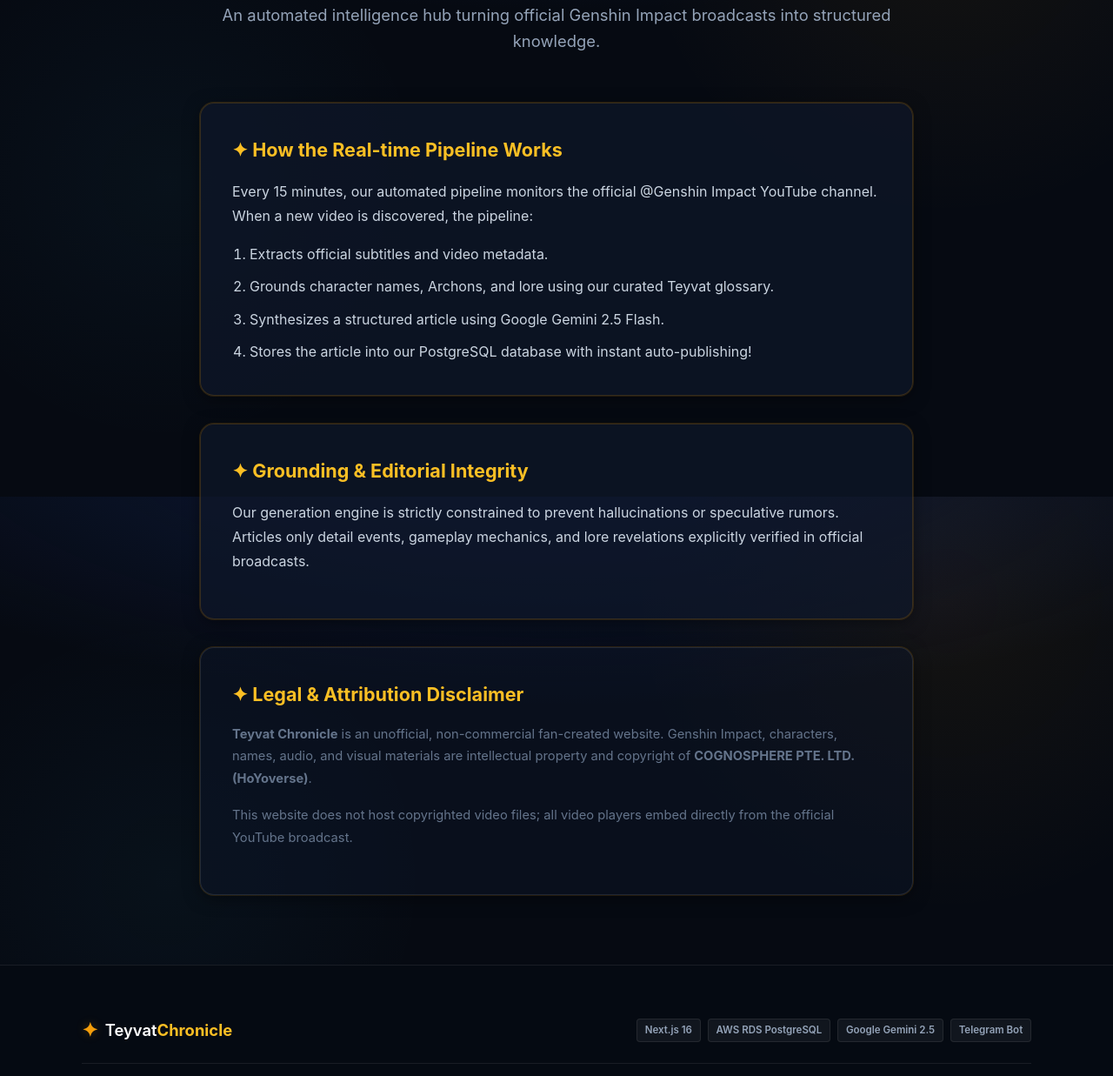
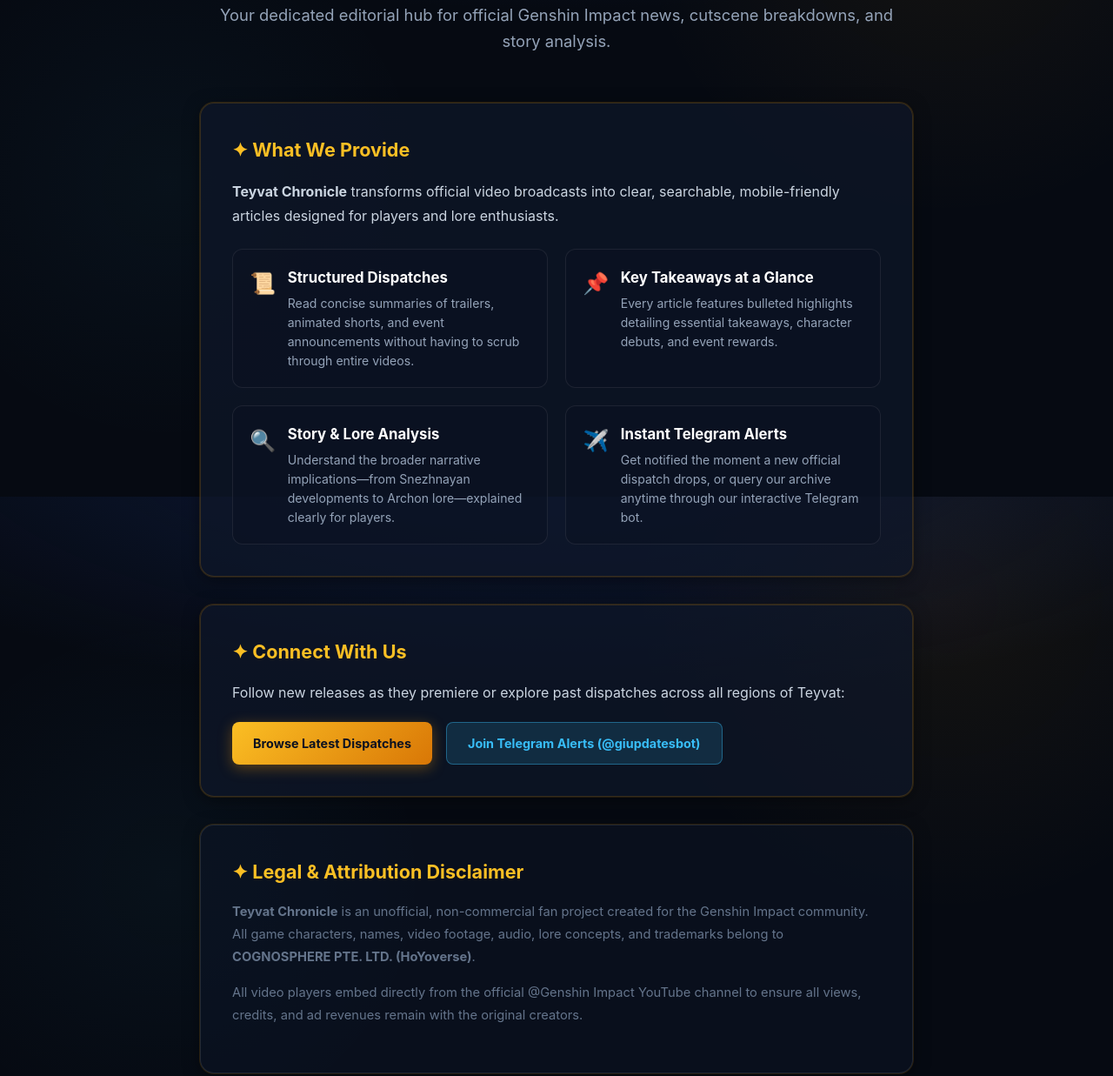
Before and after one commit to thescientiest/genshin-news-updates, a React app: page /about in a window 1280 px wide. Shown: the part 229-1466 px from the top of the page at 87% size. Built offline with nearby package versions, Linux system fonts and the light colour scheme; some packages are replaced by stand-ins of ours.

Commit message:
Remove Gemini references, remove Admin tab from nav, and focus content on reader value

```diff
--- a/src/app/about/page.tsx
+++ b/src/app/about/page.tsx
@@ -1,57 +1,97 @@
 import type { Metadata } from 'next';
+import Link from 'next/link';
 import { CHANNEL_URL, CHANNEL_NAME } from '@/lib/config';
 
 export const metadata: Metadata = {
   title: 'About Teyvat Chronicle',
-  description: 'Learn about the automated Genshin Impact article platform, data pipeline, and legal attributions.',
+  description: 'Learn about Teyvat Chronicle, our structured Genshin Impact dispatches, and official attributions.',
 };
 
 export default function AboutPage() {
   return (
     <div className="about-container">
       <div className="about-header">
-        <span className="badge">Fan Project</span>
+        <span className="badge">Community Fan Archive</span>
         <h1>About Teyvat Chronicle</h1>
         <p className="subtitle">
-          An automated intelligence hub turning official Genshin Impact broadcasts into structured knowledge.
+          Your dedicated editorial hub for official Genshin Impact news, cutscene breakdowns, and story analysis.
         </p>
       </div>
 
       <div className="about-content">
         <section className="info-card">
-          <h2>✦ How the Real-time Pipeline Works</h2>
+          <h2>✦ What We Provide</h2>
           <p>
-            Every 15 minutes, our automated pipeline monitors the official{' '}
-            <a href={CHANNEL_URL} target="_blank" rel="noopener noreferrer">
-              @{CHANNEL_NAME}
-            </a>{' '}
-            YouTube channel. When a new video is discovered, the pipeline:
+            <strong>Teyvat Chronicle</strong> transforms official video broadcasts into clear, searchable, mobile-friendly articles designed for players and lore enthusiasts.
           </p>
-          <ol>
-            <li>Extracts official subtitles and video metadata.</li>
-            <li>Grounds character names, Archons, and lore using our curated Teyvat glossary.</li>
-            <li>Synthesizes a structured article using Google Gemini 2.5 Flash.</li>
-            <li>Stores the article into our PostgreSQL database with instant auto-publishing!</li>
-          </ol>
+          <div className="features-grid">
+            <div className="feature-item">
+              <span className="feature-icon">📜</span>
+              <div>
+                <h3>Structured Dispatches</h3>
+                <p>Read concise summaries of trailers, animated shorts, and event announcements without having to scrub through entire videos.</p>
+              </div>
+            </div>
+
+            <div className="feature-item">
+              <span className="feature-icon">📌</span>
+              <div>
+                <h3>Key Takeaways at a Glance</h3>
+                <p>Every article features bulleted highlights detailing essential takeaways, character debuts, and event rewards.</p>
+              </div>
+            </div>
+
+            <div className="feature-item">
+              <span className="feature-icon">🔍</span>
+              <div>
+                <h3>Story & Lore Analysis</h3>
+                <p>Understand the broader narrative implications—from Snezhnayan developments to Archon lore—explained clearly for players.</p>
+              </div>
+            </div>
+
+            <div className="feature-item">
+              <span className="feature-icon">✈️</span>
+              <div>
+                <h3>Instant Telegram Alerts</h3>
+                <p>Get notified the moment a new official dispatch drops, or query our archive anytime through our interactive Telegram bot.</p>
+              </div>
+            </div>
+          </div>
         </section>
 
         <section className="info-card">
-          <h2>✦ Grounding & Editorial Integrity</h2>
+          <h2>✦ Connect With Us</h2>
           <p>
-            Our generation engine is strictly constrained to prevent hallucinations or speculative rumors.
-            Articles only detail events, gameplay mechanics, and lore revelations explicitly verified in official broadcasts.
+            Follow new releases as they premiere or explore past dispatches across all regions of Teyvat:
           </p>
+          <div className="about-action-buttons">
+            <Link href="/" className="channel-button">
+              Browse Latest Dispatches
+            </Link>
+            <a
+              href="https://t.me/giupdatesbot"
+              target="_blank"
+              rel="noopener noreferrer"
+              className="channel-button telegram-sub-btn"
+            >
+              Join Telegram Alerts (@giupdatesbot)
+            </a>
+          </div>
         </section>
 
         <section className="info-card disclaimer-card">
           <h2>✦ Legal & Attribution Disclaimer</h2>
           <p>
-            <strong>Teyvat Chronicle</strong> is an unofficial, non-commercial fan-created website.
-            Genshin Impact, characters, names, audio, and visual materials are intellectual property and copyright of{' '}
+            <strong>Teyvat Chronicle</strong> is an unofficial, non-commercial fan project created for the Genshin Impact community.
+            All game characters, names, video footage, audio, lore concepts, and trademarks belong to{' '}
             <strong>COGNOSPHERE PTE. LTD. (HoYoverse)</strong>.
           </p>
           <p>
-            This website does not host copyrighted video files; all video players embed directly from the official YouTube broadcast.
+            All video players embed directly from the official{' '}
+            <a href={CHANNEL_URL} target="_blank" rel="noopener noreferrer">
+              @{CHANNEL_NAME}
+            </a>{' '}
+            YouTube channel to ensure all views, credits, and ad revenues remain with the original creators.
           </p>
         </section>
       </div>
--- a/src/app/globals.css
+++ b/src/app/globals.css
@@ -1272,13 +1272,59 @@
   margin-bottom: 1rem;
 }
 
-.info-card ol {
-  margin-left: 1.25rem;
-  color: #cbd5e1;
-  line-height: 1.75;
+.features-grid {
+  display: grid;
+  grid-template-columns: repeat(2, 1fr);
+  gap: 1.25rem;
+  margin-top: 1.5rem;
+}
+
+@media (max-width: 640px) {
+  .features-grid {
+    grid-template-columns: 1fr;
+  }
+}
+
+.feature-item {
   display: flex;
-  flex-direction: column;
-  gap: 0.6rem;
+  align-items: flex-start;
+  gap: 0.85rem;
+  background: rgba(11, 17, 32, 0.5);
+  border: 1px solid var(--border-subtle);
+  border-radius: var(--radius-md);
+  padding: 1.2rem;
+}
+
+.feature-icon {
+  font-size: 1.5rem;
+  flex-shrink: 0;
+  margin-top: 0.1rem;
+}
+
+.feature-item h3 {
+  font-size: 1.05rem;
+  font-weight: 700;
+  color: #ffffff;
+  margin-bottom: 0.35rem;
+}
+
+.feature-item p {
+  font-size: 0.88rem;
+  color: var(--text-secondary);
+  line-height: 1.55;
+  margin: 0;
+}
+
+.about-action-buttons {
+  display: flex;
+  flex-wrap: wrap;
+  gap: 1rem;
+  margin-top: 1.25rem;
+}
+
+.footer-tagline {
+  font-size: 0.85rem;
+  color: var(--text-muted);
 }
 
 .disclaimer-card {
--- a/src/app/layout.tsx
+++ b/src/app/layout.tsx
@@ -30,7 +30,6 @@
                 <span className="brand-text">
                   Teyvat<strong>Chronicle</strong>
                 </span>
-                <span className="header-badge">AUTO-AI</span>
               </Link>
 
               <nav className="nav-links">
@@ -38,10 +37,7 @@
                   Dispatches
                 </Link>
                 <Link href="/about" className="nav-link">
-                  Pipeline & About
-                </Link>
-                <Link href="/admin" className="nav-link">
-                  Admin
+                  About
                 </Link>
                 <a
                   href="https://t.me/giupdatesbot"
@@ -67,22 +63,19 @@
                   <span className="logo-gem">✦</span>
                   <span className="brand-text">Teyvat<strong>Chronicle</strong></span>
                 </div>
-                <div className="footer-tech-stack">
-                  <span className="tech-tag">Next.js 16</span>
-                  <span className="tech-tag">AWS RDS PostgreSQL</span>
-                  <span className="tech-tag">Google Gemini 2.5</span>
-                  <span className="tech-tag">Telegram Bot</span>
+                <div className="footer-tagline">
+                  <span>Official Genshin Impact News & Cutscene Breakdowns</span>
                 </div>
               </div>
 
               <p className="disclaimer">
-                Teyvat Chronicle is an unofficial, non-commercial fan intelligence service. Genshin Impact and all related visual assets, lore, audio, and character names are copyrighted trademarks of <strong>COGNOSPHERE PTE. LTD. (HoYoverse)</strong>.
+                Teyvat Chronicle is an unofficial, non-commercial fan project. Genshin Impact and all related visual assets, lore, audio, and character names are copyrighted trademarks of <strong>COGNOSPHERE PTE. LTD. (HoYoverse)</strong>.
               </p>
 
               <div className="footer-links">
-                <Link href="/">Headquarters</Link>
+                <Link href="/">Dispatches</Link>
                 <span>•</span>
-                <Link href="/about">How It Works</Link>
+                <Link href="/about">About This Project</Link>
                 <span>•</span>
                 <a href="https://t.me/giupdatesbot" target="_blank" rel="noopener noreferrer">
                   Telegram Bot (@giupdatesbot)
--- a/src/lib/config.ts
+++ b/src/lib/config.ts
@@ -2,6 +2,6 @@
 export const PAGE_SIZE = 12;
 
 export const SITE_NAME = "Teyvat Chronicle";
-export const SITE_DESCRIPTION = "Automated Genshin Impact news, updates, and community breakdowns from official broadcasts.";
+export const SITE_DESCRIPTION = "Your dedicated hub for official Genshin Impact news, cutscene breakdowns, and event updates.";
 export const CHANNEL_URL = "https://www.youtube.com/@GenshinImpact";
 export const CHANNEL_NAME = "Genshin Impact";
```
Also changed, not shown: src/app/page.tsx (+3 -5 lines).
